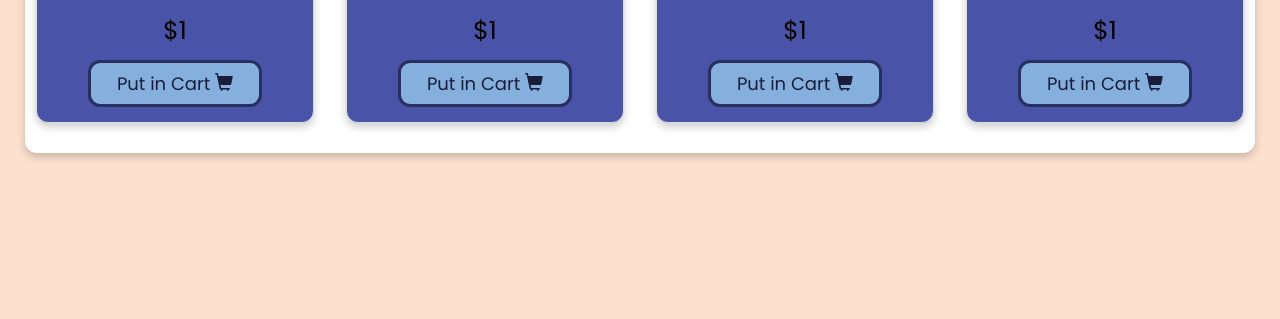
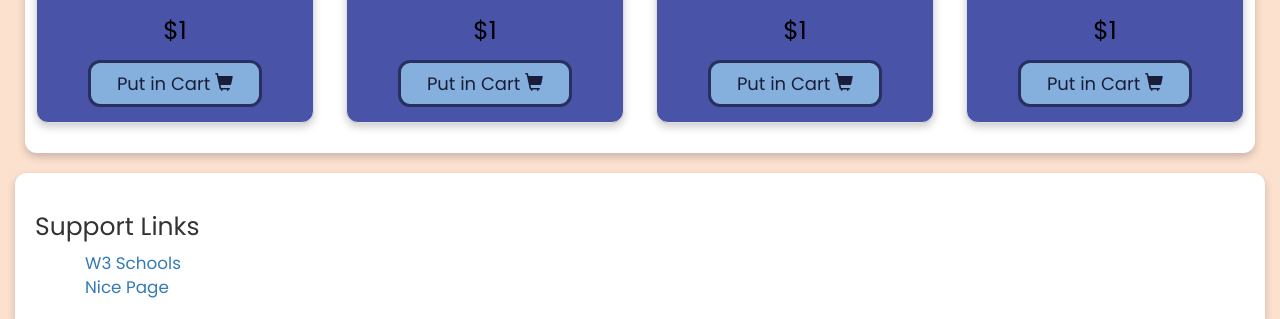
Before and after one commit to Royal922/first-website-project, a plain HTML site: page index.html in a window 1280 px wide. Shown: the part 1305-1624 px from the top of the page. Before the commit the page ends 1478 px from the top, so only its background shows below. Drawn offline with nearby package versions, Linux system fonts and the light colour scheme.

Commit message:
forgot footer

```diff
--- a/index.html
+++ b/index.html
@@ -128,7 +128,17 @@
                     </div>
                 </div>
             </div>
+            <footer>
+                <div>
+                    <h3>Support Links</h3>
+                    <div class="support-links">
+                        <a href="https://www.w3schools.com/w3css/w3css_templates.asp">W3 Schools</a>
+                        <br>
+                        <a href="https://nicepage.com/c/contacts-html-templates">Nice Page</a>
+                    </div>
 
+                </div>
+            </footer>
         </div>
     </body>
 </html>
--- a/style.css
+++ b/style.css
@@ -2,6 +2,22 @@
     cursor: not-allowed;
   }
 
+/* Footer */
+
+footer {
+    background-color: white;
+    width:100%;
+    padding:20px;
+
+    margin-top: 20px;
+    box-shadow: 0 4px 8px 0 rgba(0, 0, 0, 0.2);
+    border-top-right-radius: 12px;
+    border-top-left-radius: 12px;
+}
+
+.support-links {
+    margin-left:50px;
+}
 /* NavBar */
 
     .navbar-brand {
@@ -392,7 +408,3 @@
     background: #ffffff;
     padding: 10px 15px;
     }
-
-    .empty-cart-img {
-        width: 80%;
-    }
```
